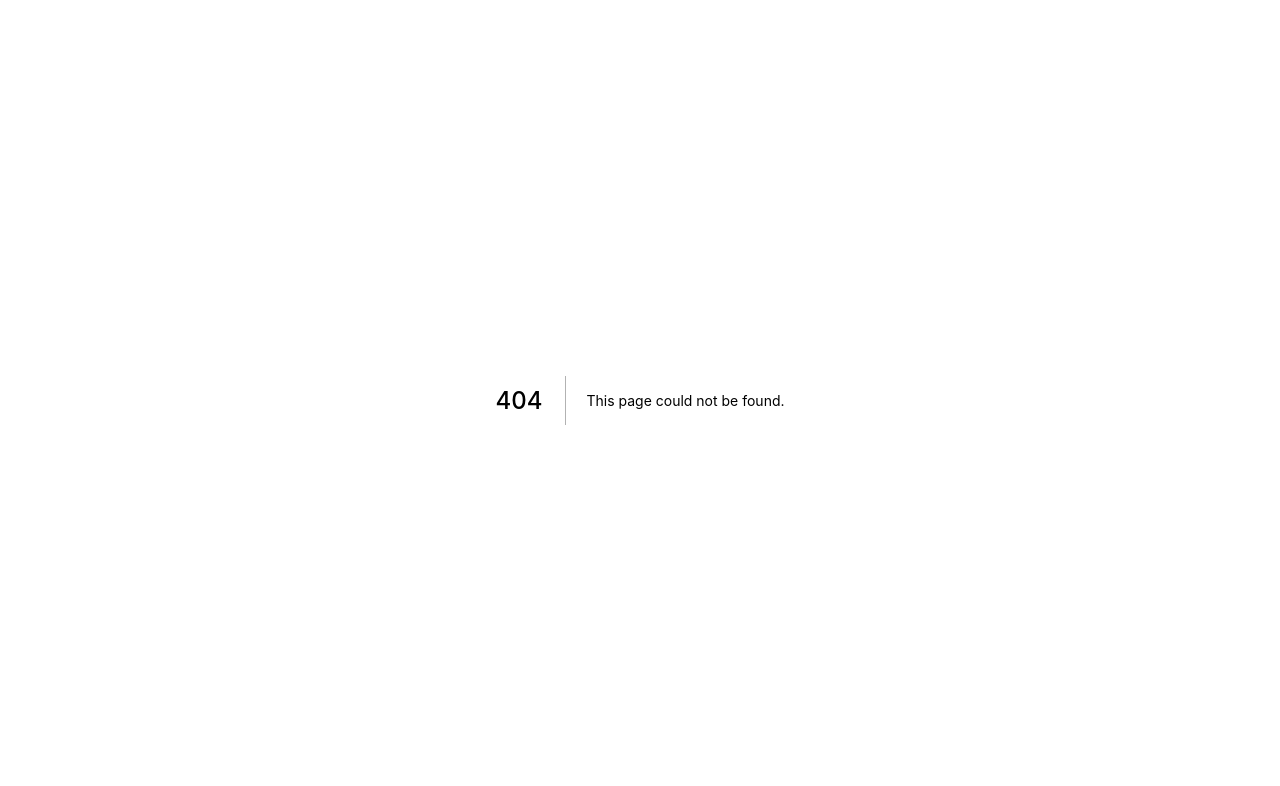
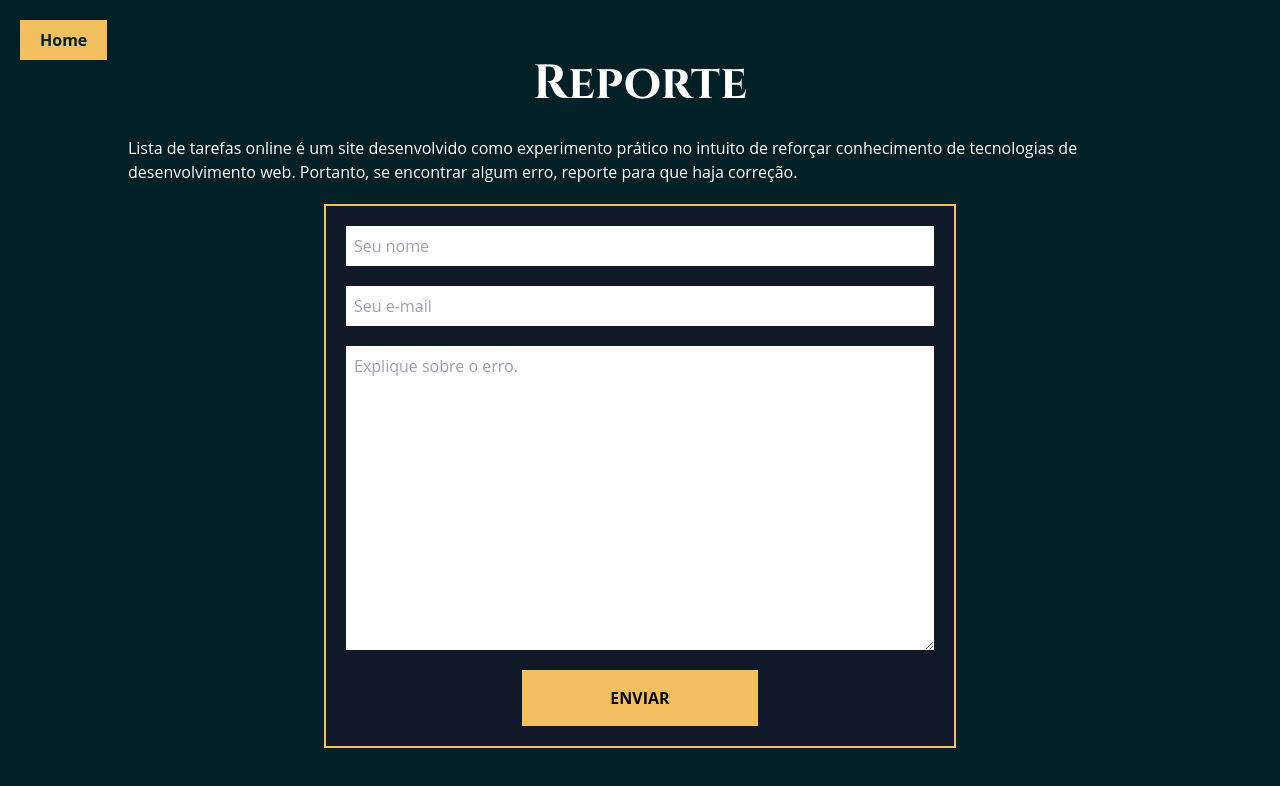
Before and after one commit to Ronaldjga/listaDeTarefas, a Next.js app: page /report in a window 1280 px wide. Before the commit this address had no page. Shown: the top 786 px of the page. Built offline with nearby package versions, Linux system fonts and the light colour scheme.

Commit message:
new commit

```diff
--- a/pages/index.js
+++ b/pages/index.js
@@ -1,6 +1,7 @@
 import react from "react";
 import { Footer } from "../src/components/footer";
 import { FormList, ToDoList } from "../src/components/form";
+import { ReportButton } from "../src/components/reportButton";
 import { TitlePrimary } from "../src/components/tags";
 
 export default function HomePage() {
@@ -14,6 +15,7 @@ export default function HomePage() {
                 <div>
                     <FormList />
                 </div>
+                <ReportButton/>
             </div>
             <Footer/>
         </div>
--- /dev/null
+++ b/pages/report.js
@@ -0,0 +1,17 @@
+import react from "react";
+import { BackHome, FormReport } from "../src/components/formReport";
+
+export default function Report() {
+    return (
+        <>
+            <div className="w-full h-full bg-darkBluePrimary flex flex-col items-center justify-center p-2 gap-5">
+                <h1 className="text-white font-h1Title text-center text-5xl font-bold p-2">Reporte</h1>
+                <p className="max-w-screen-lg mx-auto text-white">
+                    Lista de tarefas online é um site desenvolvido como experimento prático no intuito de reforçar conhecimento de tecnologias de desenvolvimento web. Portanto, se encontrar algum erro, reporte para que haja correção.
+                </p>
+                <FormReport></FormReport>
+                <BackHome/>
+            </div>
+        </>
+    )
+}
--- /dev/null
+++ b/src/components/formReport.js
@@ -0,0 +1,55 @@
+import react from "react";
+import { useRouter } from "next/dist/client/router";
+
+export function FormReport() {
+    return (
+        <form
+            action="https://formspree.io/f/myyoppee"
+            method="POST"
+            className=" lg:w-2/4 bg-gray-900 flex flex-col gap-5 p-5 border-2 border-yellowPrimary"
+        >
+            <input
+                name="Nome"
+                type={"text"}
+                className="p-2"
+                placeholder="Seu nome"
+            />
+
+            <input
+                name="E-mail"
+                type={"email"}
+                className="p-2"
+                placeholder="Seu e-mail"
+            />
+
+            <textarea
+                required
+                name="Mensagem"
+                className="p-2"
+                placeholder="Explique sobre o erro."
+                rows={`12`}
+            >
+            </textarea>
+            <button
+                type="submit"
+                className="w-2/5 mx-auto py-4 font-bold hover:brightness-110 bg-yellowPrimary">
+                    ENVIAR
+            </button>
+        </form>
+    )
+}
+
+export function BackHome() {
+    const routes = useRouter()
+    return (
+        <button
+            onClick={(e) => {
+                e.preventDefault
+                routes.push(`/`)
+            }}
+            className="text-darkBluePrimary bg-yellowPrimary py-2 px-5 font-bold fixed top-5 left-5 hover:brightness-125"
+        >
+            Home
+        </button>
+    )
+}
--- /dev/null
+++ b/src/components/reportButton.js
@@ -0,0 +1,17 @@
+import react from "react";
+import { useRouter } from "next/router";
+
+export function ReportButton() {
+    const routes = useRouter()
+    return (
+        <button
+            onClick={(e) => {
+                e.preventDefault
+                routes.push(`/report`)
+            }}
+            className="text-darkBluePrimary bg-yellowPrimary py-2 px-5 font-bold fixed bottom-5 right-5 hover:border-2 hover:border-white hover:bg-red-600 hover:text-white"
+        >
+            Reportar Erro
+        </button>
+    )
+}
```
